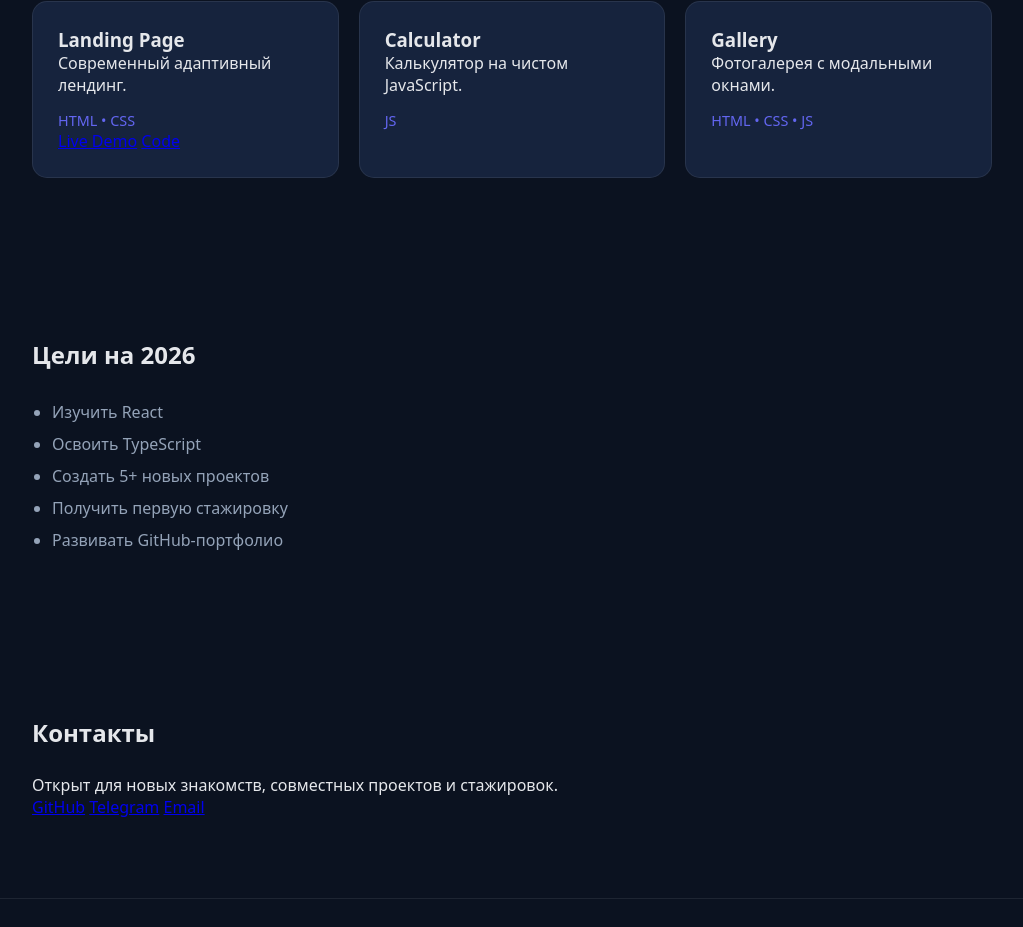
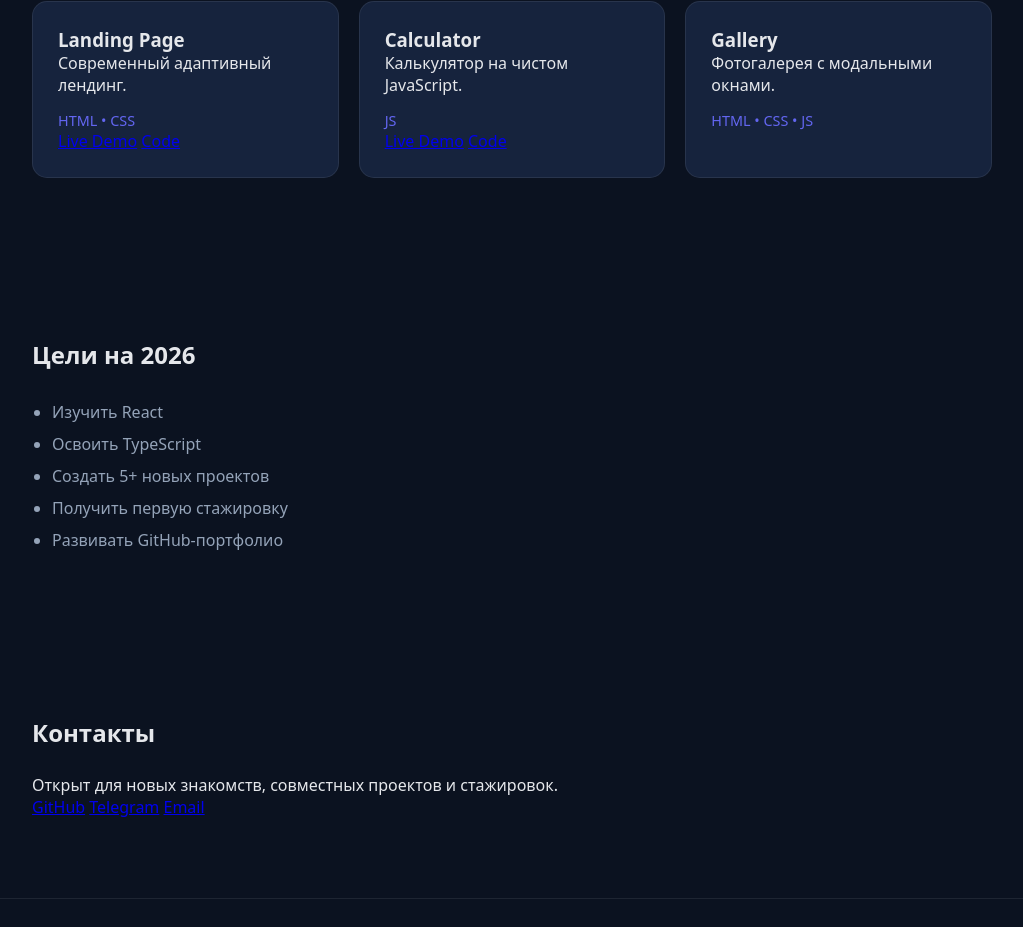
Before and after one commit to symiktynaliev86-tech/portfolio, a plain HTML site: page index.html in a window 1280 px wide. Shown: the part 2734-3661 px from the top of the page, without its empty margins (128-1151 px from the left). Drawn offline with Linux system fonts and the light colour scheme.

Commit message:
Update index.html

```diff
--- a/index.html
+++ b/index.html
@@ -306,6 +306,8 @@ HTML • CSS
 <div class="tags">
 JS
 </div>
+  <a href="https://symiktynaliev86-tech.github.io/Calculator/" target="_blank">Live Demo</a>
+  <a href="https://github.com/symiktynaliev86-tech/Calculator/" target="_blank">Code</a>
 </div>
 
 <div class="project-card">
```
